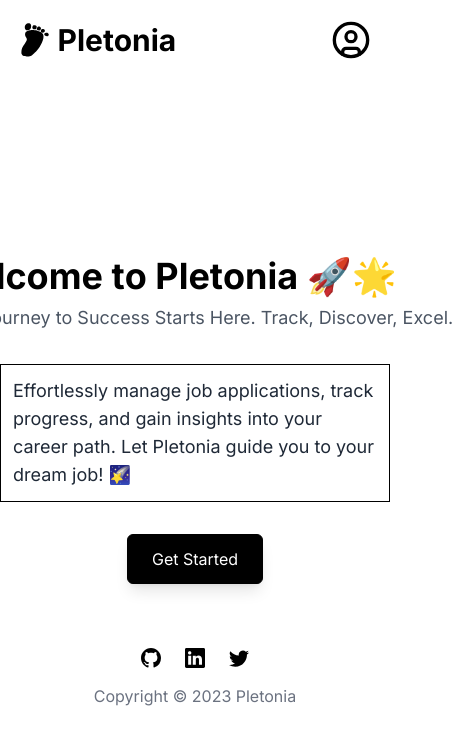
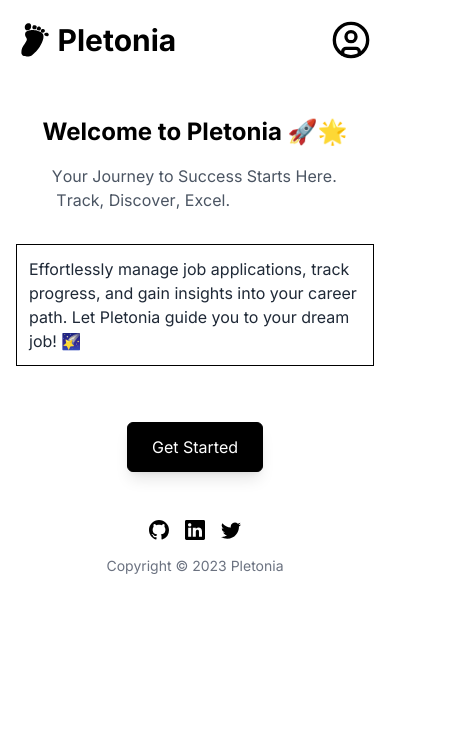
Before and after one commit to emmaGH1/Pletonia, a Next.js app: page / in a window 390 px wide. Shown: the top 744 px of the page, 453 px wide, since content can reach past the window. Built offline with nearby package versions, Linux system fonts and the light colour scheme.

Commit message:
feat: Fix responsiveness

```diff
--- a/components/root/HomeContent.tsx
+++ b/components/root/HomeContent.tsx
@@ -17,7 +17,6 @@ const HomeContent = () => {
           variants={HeaderAnimationVariant(index, delayY)}
           initial="hidden"
           whileInView="show"
-
         >
           {letter === ' ' ? '\u00A0' : letter}
         </motion.span>
@@ -25,25 +24,31 @@ const HomeContent = () => {
   }
 
   return (
-    <div className="flex flex-col items-center justify-center min-h-screen">
+    <div className="flex flex-col items-center md:justify-center justify-normal min-h-screen px-4 mt-14">
       <div className="text-center mb-8">
-      <div className="text-4xl font-bold mb-2 flex">
+        <div className="text-2xl md:text-4xl font-bold mb-4">
             {animateText(textContent, 0.01)}
         </div>
-      <p className="text-lg text-gray-600 dark:text-gray-400">
+        <p
+         className="
+           text-base md:text-lg text-gray-600
+            md:flex-nowrap md:mx-0 md:w-full
+          dark:text-gray-400 flex flex-wrap
+            w-4/5 mx-auto
+          ">
             {animateText(textContent2, 0.05)}
         </p>
       </div>
       <div className="border border-dark-primary p-3">
-      <p className="text-lg text-gray-800 dark:text-gray-100">
+        <p className="text-base md:text-lg text-gray-800 dark:text-gray-100">
           Effortlessly manage job applications, track progress, and gain insights into your career path.
           Let Pletonia guide you to your dream job! 🌠
         </p>
       </div>
-    <button className="mt-8 bg-dark-primary text-white px-6 py-3 rounded-md shadow-lg hover:bg-primary hover:text-dark-primary border hover:border-dark-primary border-dark-primary transition-colors">
+      <button className="mt-14 md:mt-8 bg-dark-primary text-white px-6 py-3 rounded-md shadow-lg hover:bg-primary hover:text-dark-primary border hover:border-dark-primary border-dark-primary transition-colors">
         Get Started
       </button>
-    <footer className="mt-16 flex items-center justify-center text-dark-primary dark:text-secondary space-x-6">
+      <footer className="mt-12 md:mt-16 flex items-center justify-center text-dark-primary dark:text-secondary space-x-4 md:space-x-6">
         <Link href="https://github.com/emmaGH1" target="_blank">
           <BsGithub className="text-xl hover:text-dark-accent transition-colors" />
         </Link>
@@ -54,10 +59,10 @@ const HomeContent = () => {
            <BsTwitter className="text-xl hover:text-dark-accent transition-colors" />
         </Link>
       </footer>
-
-    <p className="mt-4 text-gray-500 dark:text-gray-400">Copyright © 2023 Pletonia</p>
+      <p className="mt-4 text-sm md:text-base text-gray-500 dark:text-gray-400">
+        Copyright © 2023 Pletonia
+      </p>
     </div>
-
   );
 };
 
```
Lines whose indentation alone changed are shown as unchanged.
